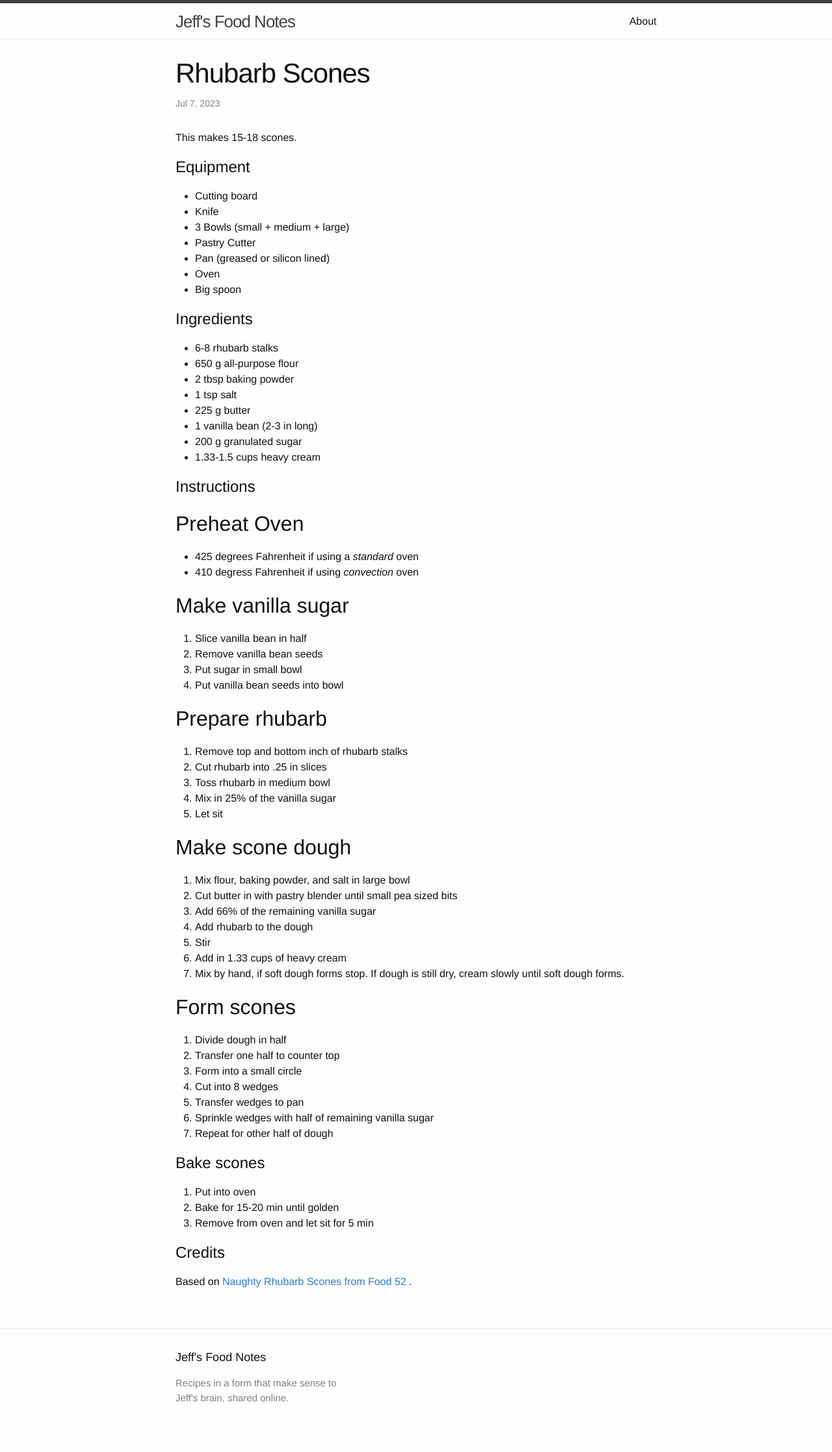
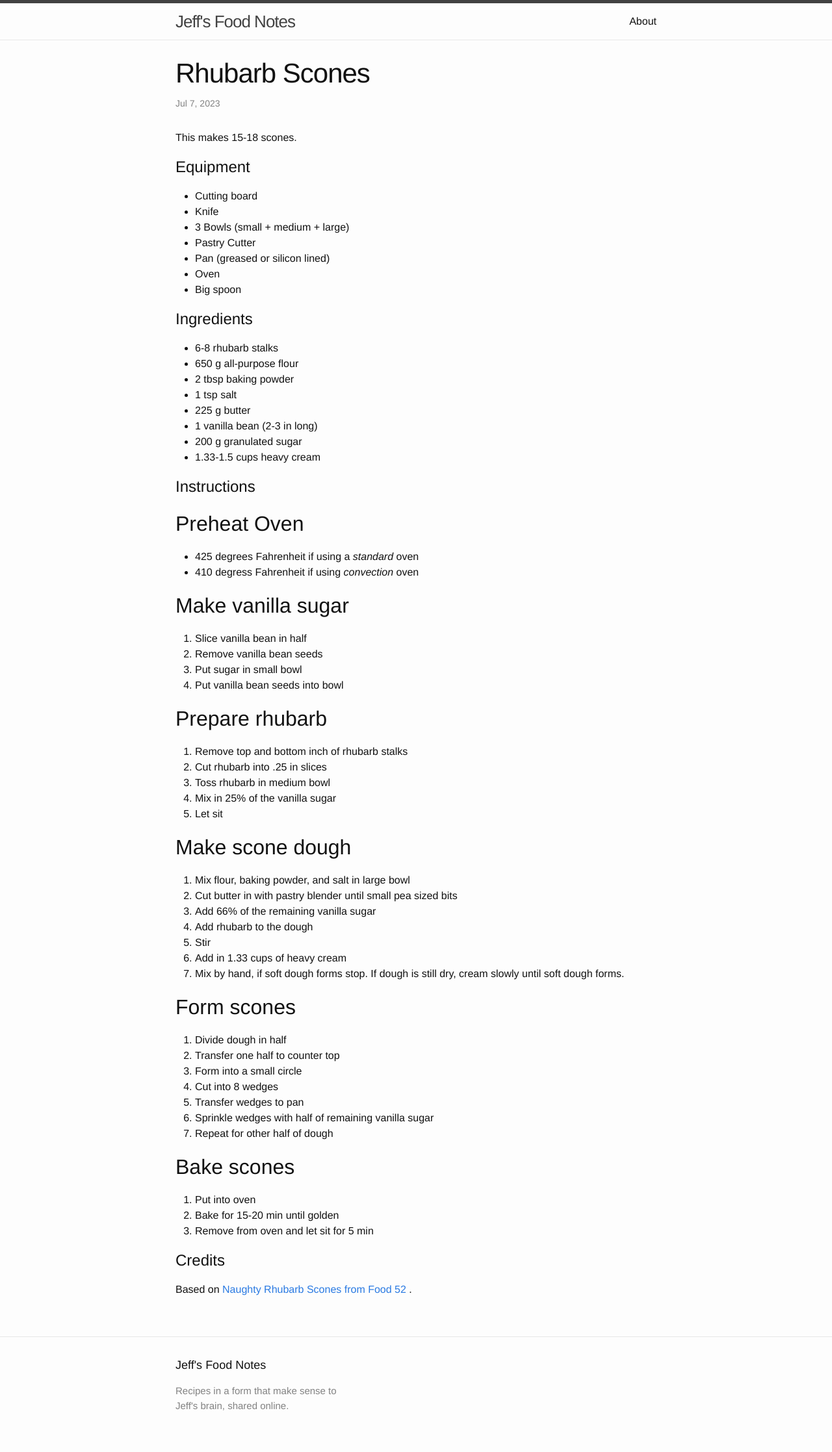
Before and after one commit to plusjeff/how-to, a Jekyll site: the page built from _posts/2023-07-07-rhubarb-scones.md, in a window 1280 px wide. Shown: the whole page at 65% size. Built offline with Jekyll 4.4.1, drawn with Linux system fonts in a browser that asks for light colours.

```diff
--- a/_posts/2023-07-07-rhubarb-scones.md
+++ b/_posts/2023-07-07-rhubarb-scones.md
@@ -71,7 +71,7 @@ This makes 15-18 scones.
 1. Sprinkle wedges with half of remaining vanilla sugar
 1. Repeat for other half of dough
 
-# Bake scones
+## Bake scones
 
 1. Put into oven
 1. Bake for 15-20 min until golden
```
